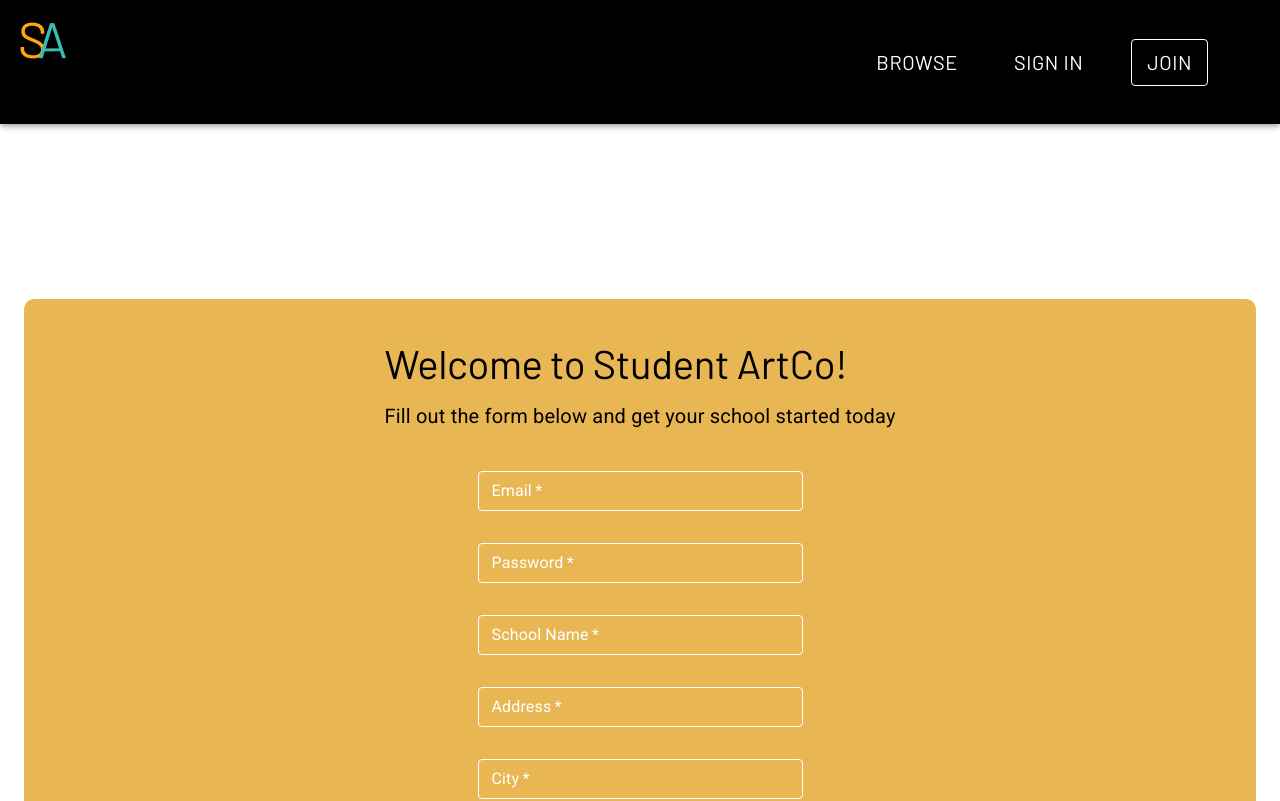
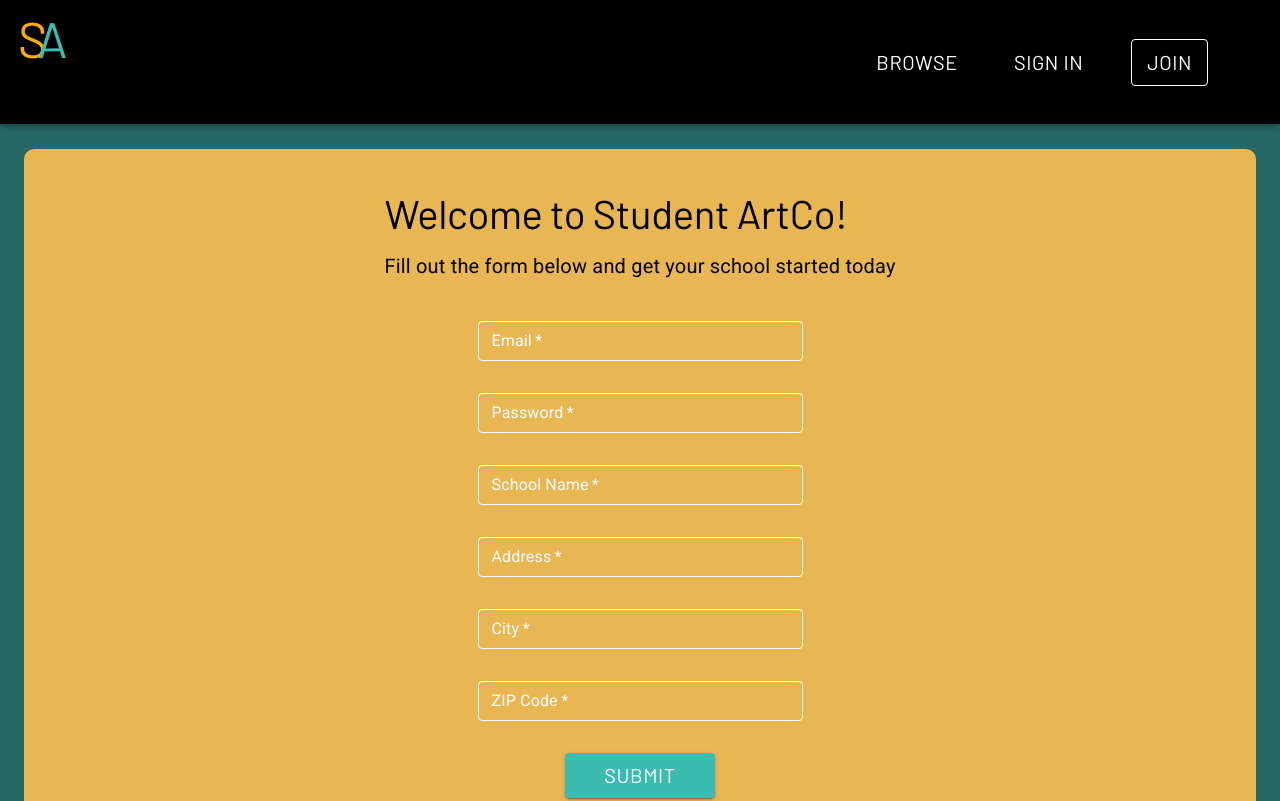
Before and after one commit to BloomTech-Labs/student-art-collection-fe, a React (Create React App) app: page /register in a window 1280 px wide. Shown: the top 801 px of the page. Built offline with nearby package versions, Linux system fonts and the light colour scheme; no server answers.

Commit message:
sizing and margin changes

```diff
--- a/src/components/ImageMasonry.js
+++ b/src/components/ImageMasonry.js
@@ -138,7 +138,7 @@ const ArtSect = styled.div`
   display: flex;
   flex-direction: column;
   justify-content: center;
-  margin-top: 100px;
+  margin-top: 50px;
 `
 
 const Author = styled.text`
--- a/src/components/forms/Login.js
+++ b/src/components/forms/Login.js
@@ -13,7 +13,7 @@ const Login = () => {
   const [password, setPassword] = useState('')
   const history = useHistory()
   const classes = formStyles()
-  const breakpoint = useMediaQuery('(min-width: 1700px)')
+  const breakpoint = useMediaQuery('(min-width: 768px)')
 
   const onSubmit = async e => {
     e.preventDefault()
@@ -30,7 +30,7 @@ const Login = () => {
         alignItems='center'
         justify='space-around'
         className={classes.root}
-        style={{ width: '65%', height: '60%', marginTop: '200px' }}
+        style={{ width: '65%', height: '60%', marginTop: '50px' }}
       >
         <Grid item>
           <Grid container direction='column' alignItems='center' spacing={5}>
@@ -111,6 +111,7 @@ const ContainerDiv = styled.div`
   justify-content: center;
   height: 100vh;
   width: 100%;
+  background-color: #266863
 `
 
 export default Login
--- a/src/components/forms/Register.js
+++ b/src/components/forms/Register.js
@@ -7,6 +7,7 @@ import { Grid, Typography, Container, useMediaQuery } from '@material-ui/core'
 import { formStyles, InputField } from '../../styles/muiForms'
 import { SubmitButton } from '../../styles/muiButtons'
 import pineapple from '../../images/davisco-rhUU1pemhQ0-unsplash 1.png'
+import styled from 'styled-components'
 
 const REGISTER_USER = gql`
   mutation addSchool(
@@ -69,7 +70,8 @@ const Register = () => {
   }
 
   return (
-    <Container style={{ marginTop: '175px', marginBottom: '100px' }}>
+    <ContainerDiv>
+    <Container style={{ marginTop: '25px', marginBottom: '50px' }}>
       <Grid
         container
         alignItems='center'
@@ -82,7 +84,6 @@ const Register = () => {
               <Typography
                 component='h2'
                 variant='h2'
-                style={{ fontSize: '2.5rem' }}
                 gutterBottom
               >
                 Welcome to Student ArtCo!
@@ -210,7 +211,16 @@ const Register = () => {
         </Grid> : null}
       </Grid>
     </Container>
+    </ContainerDiv>
   )
 }
 
+const ContainerDiv = styled.div`
+  display: flex;
+  justify-content: center;
+  height: 100vh;
+  width: 100%;
+  background-color: #266863
+`
+
 export default Register
--- a/src/styles/muiForms.js
+++ b/src/styles/muiForms.js
@@ -4,7 +4,7 @@ export const formStyles = makeStyles(theme => ({
   root: {
     padding: theme.spacing(5),
     background: '#E9B654',
-    borderRadius: '10px',
+    borderRadius: '10px'
   },
   paper: {
     width: '50%',
@@ -12,8 +12,8 @@ export const formStyles = makeStyles(theme => ({
     padding: '20px',
   },
   image: {
-    height: '500px',
-    width: '600px',
+    height: '350px',
+    width: '450px',
     borderRadius: '10px',
   },
   link: {
```
